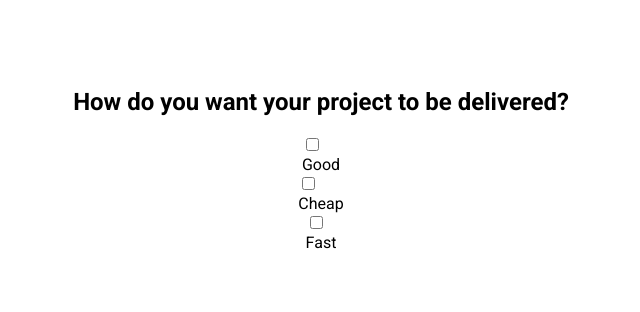
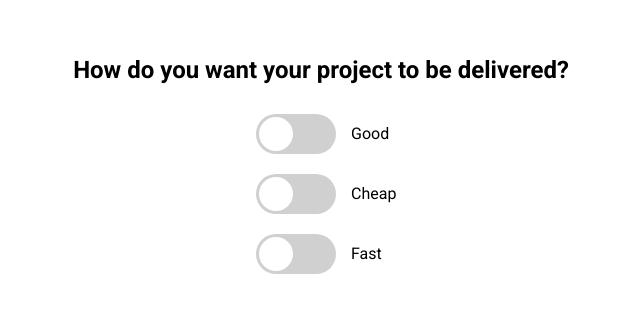
Before and after one commit to SCD346/50_JS_50, a plain HTML site: page Day32/index.html in a window 1280 px wide. Shown: the part 240-552 px from the top of the page, without its empty margins (319-959 px from the left). Drawn offline with Linux system fonts and the light colour scheme.

Commit message:
sliders styled, no animation

```diff
--- a/Day32/style.css
+++ b/Day32/style.css
@@ -14,3 +14,41 @@ body {
     overflow: hidden;
     margin: 0;
 }
+
+.toggle-container {
+    display: flex;
+    align-items: center;
+    margin: 10px 0;
+    width: 200px;
+}
+
+.toggle {
+    visibility: hidden;
+}
+
+.label {
+    background-color: #d0d0d0;
+    border-radius: 50px;
+    cursor: pointer;
+    display: inline-block;
+    margin: 0 15px 0;
+    width: 80px;
+    height: 40px;
+    position: relative;
+}
+
+.toggle:checked + .label {
+    background-color: #8e44ad;
+}
+
+.ball {
+    background: white;
+    height: 34px;
+    width: 34px;
+    border-radius: 50%;
+    position: absolute;
+    top: 3px;
+    left: 3px;
+    align-items: center;
+    justify-content: center;
+}
```
